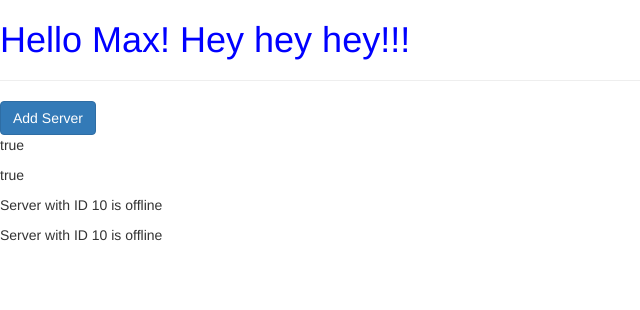
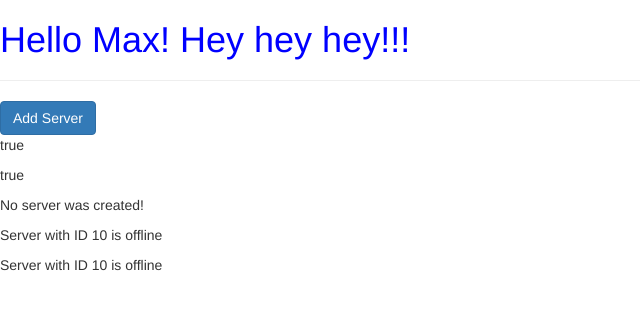
Before and after one commit to mariuscm/angular-first-app, an Angular app: page / in a window 1280 px wide. Shown: the top 310 px of the page, without its empty margins (0-640 px from the left). Built offline with nearby package versions, Linux system fonts and the light colour scheme.

Commit message:
event binding

```diff
--- a/src/app/servers/servers.component.html
+++ b/src/app/servers/servers.component.html
@@ -1,5 +1,9 @@
-<button class="btn btn-primary" [disabled]="!allowNewServer">Add Server</button>
+<button
+    class="btn btn-primary"
+    [disabled]="!allowNewServer"
+    (click)="onCreateServer()">Add Server</button>
 <p>{{ allowNewServer }}</p>
 <p [innerText]="allowNewServer"></p>
+<p>{{ serverCreationStatus }}</p>
 <app-server></app-server>
 <app-server></app-server>
--- a/src/app/servers/servers.component.ts
+++ b/src/app/servers/servers.component.ts
@@ -10,6 +10,7 @@
 })
 export class ServersComponent implements OnInit {
   allowNewServer = false;
+  serverCreationStatus = 'No server was created!';
   constructor() {
     setTimeout(() => {
       this.allowNewServer = true;
@@ -19,4 +20,8 @@
   ngOnInit() {
   }
 
+  onCreateServer() {
+    this.serverCreationStatus = 'Server was created!';
+  }
+
 }
```
